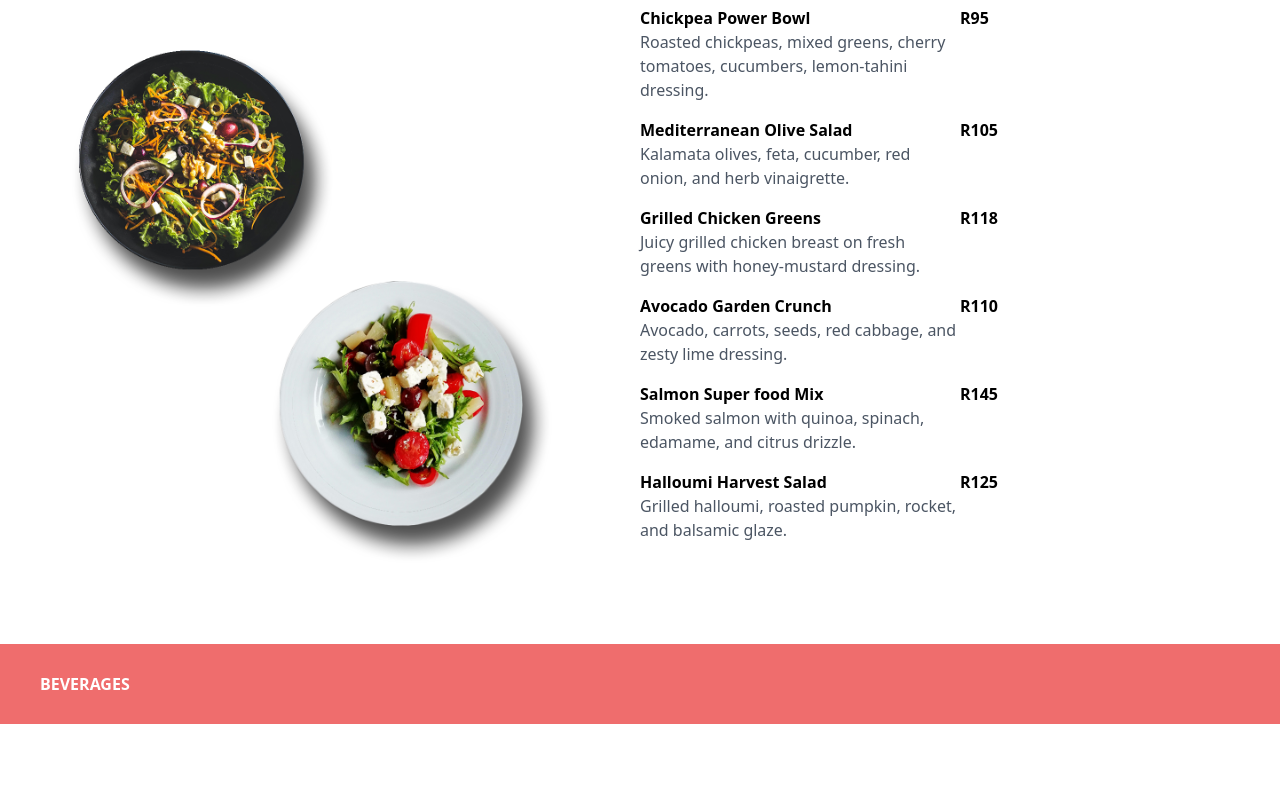
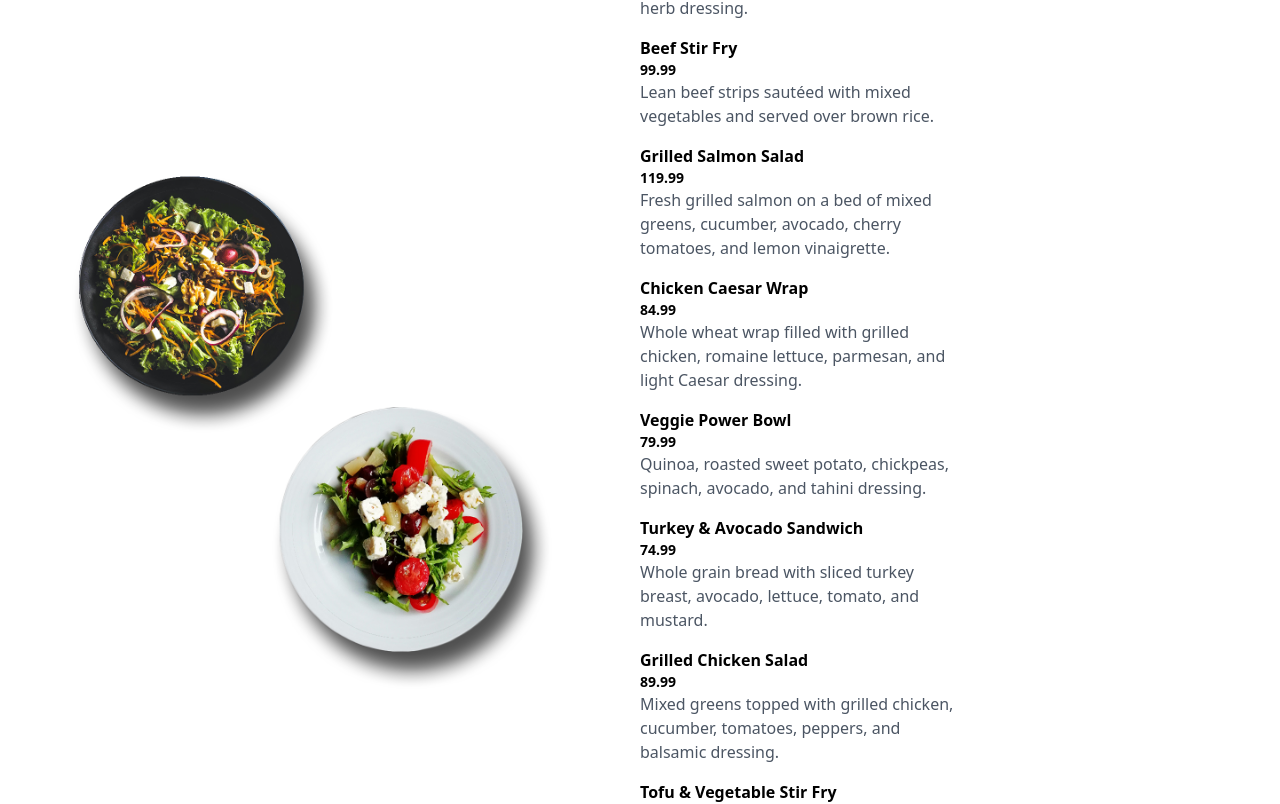
Before and after one commit to Bonolo98/healthy-eats, a Next.js app: page / in a window 1280 px wide. Shown: the part 956-1760 px from the top of the page. Built offline with nearby package versions, Linux system fonts and the light colour scheme.

Commit message:
update to menu page

```diff
--- a/app/menu/menu-text.tsx
+++ b/app/menu/menu-text.tsx
@@ -1,81 +1,79 @@
-interface MenuItem {
+import Menu from "./menu.json";
+
+interface Menu {
   id: number;
-  name: string;
+  title: string;
   price: string;
   description: string;
-  category: string;
 }
 
-const menuItems: MenuItem[] = [
-  {
-    id: 1,
-    name: "Chickpea Power Bowl",
-    price: "R95",
-    description:
-      "Roasted chickpeas, mixed greens, cherry tomatoes, cucumbers, lemon-tahini dressing.",
-    category: "MEALS",
-  },
-  {
-    id: 2,
-    name: "Mediterranean Olive Salad",
-    price: "R105",
-    description:
-      "Kalamata olives, feta, cucumber, red onion, and herb vinaigrette.",
-    category: "MEALS",
-  },
-  {
-    id: 3,
-    name: "Grilled Chicken Greens",
-    price: "R118",
-    description:
-      "Juicy grilled chicken breast on fresh greens with honey-mustard dressing.",
-    category: "MEALS",
-  },
-  {
-    id: 4,
-    name: "Avocado Garden Crunch",
-    price: "R110",
-    description:
-      "Avocado, carrots, seeds, red cabbage, and zesty lime dressing.",
-    category: "MEALS",
-  },
-  {
-    id: 5,
-    name: "Salmon Super food Mix",
-    price: "R145",
-    description:
-      "Smoked salmon with quinoa, spinach, edamame, and citrus drizzle.",
-    category: "MEALS",
-  },
-  {
-    id: 6,
-    name: "Halloumi Harvest Salad",
-    price: "R125",
-    description:
-      "Grilled halloumi, roasted pumpkin, rocket, and balsamic glaze.",
-    category: "MEALS",
-  },
-];
+// const menuItems: MenuItem[] = [
+//   {
+//     id: 1,
+//     name: "Chickpea Power Bowl",
+//     price: "R95",
+//     description:
+//       "Roasted chickpeas, mixed greens, cherry tomatoes, cucumbers, lemon-tahini dressing.",
+//     category: "MEALS",
+//   },
+//   {
+//     id: 2,
+//     name: "Mediterranean Olive Salad",
+//     price: "R105",
+//     description:
+//       "Kalamata olives, feta, cucumber, red onion, and herb vinaigrette.",
+//     category: "MEALS",
+//   },
+//   {
+//     id: 3,
+//     name: "Grilled Chicken Greens",
+//     price: "R118",
+//     description:
+//       "Juicy grilled chicken breast on fresh greens with honey-mustard dressing.",
+//     category: "MEALS",
+//   },
+//   {
+//     id: 4,
+//     name: "Avocado Garden Crunch",
+//     price: "R110",
+//     description:
+//       "Avocado, carrots, seeds, red cabbage, and zesty lime dressing.",
+//     category: "MEALS",
+//   },
+//   {
+//     id: 5,
+//     name: "Salmon Super food Mix",
+//     price: "R145",
+//     description:
+//       "Smoked salmon with quinoa, spinach, edamame, and citrus drizzle.",
+//     category: "MEALS",
+//   },
+//   {
+//     id: 6,
+//     name: "Halloumi Harvest Salad",
+//     price: "R125",
+//     description:
+//       "Grilled halloumi, roasted pumpkin, rocket, and balsamic glaze.",
+//     category: "MEALS",
+//   },
+// ];
 
 export function MealText() {
   return (
-    <div className="w-full max-w-2xl px-4 lg:px-0">
+    <div className="w-full max-w-2xl px-4 lg:px-0 grid grid-cols-6">
       <h1 className="font-bold my-4 text-2xl lg:text-xl text-center lg:text-left">
         MEALS
       </h1>
-      <div className="space-y-6 lg:space-y-4">
-        {menuItems.map((item) => (
-          <div
-            key={item.id}
-            className="grid grid-cols-1 lg:grid-cols-6 gap-2 lg:gap-0"
-          >
-            <p className="font-bold text-lg lg:text-base lg:col-span-3">
-              {item.name}
-            </p>
-            <p className="font-bold text-lg lg:text-base">{item.price}</p>
-            <p className="text-gray-600 lg:col-span-3 text-sm lg:text-base mt-1 lg:mt-0">
-              {item.description}
-            </p>
+      <div className="space-y-6 lg:space-y-4 col-start-1 col-span-3">
+        {Menu.menu.meals.map((item, i) => (
+          <div key={i} className="grid  gap-2 lg:gap-0">
+            <div className="">
+              <p className="font-bold text-md">{item.title}</p>
+              <p className="font-bold text-sm">{item.price}</p>
+              <p className="text-gray-600 text-sm lg:text-base mt-1 lg:mt-0">
+                {item.description}
+              </p>
+            </div>
           </div>
         ))}
       </div>
--- /dev/null
+++ b/app/menu/menu.json
@@ -0,0 +1,104 @@
+{
+    "menu": {
+        "meals": [
+            {
+                "id": 1,
+                "title": "Grilled Chicken & Brown Rice Bowl",
+                "description": "Grilled chicken breast served with brown rice, steamed broccoli, carrots, and a light herb dressing.",
+                "price": 89.99
+            },
+            {
+                "id": 2,
+                "title": "Beef Stir Fry",
+                "description": "Lean beef strips sautéed with mixed vegetables and served over brown rice.",
+                "price": 99.99
+            },
+            {
+                "id": 3,
+                "title": "Grilled Salmon Salad",
+                "description": "Fresh grilled salmon on a bed of mixed greens, cucumber, avocado, cherry tomatoes, and lemon vinaigrette.",
+                "price": 119.99
+            },
+            {
+                "id": 4,
+                "title": "Chicken Caesar Wrap",
+                "description": "Whole wheat wrap filled with grilled chicken, romaine lettuce, parmesan, and light Caesar dressing.",
+                "price": 84.99
+            },
+            {
+                "id": 5,
+                "title": "Veggie Power Bowl",
+                "description": "Quinoa, roasted sweet potato, chickpeas, spinach, avocado, and tahini dressing.",
+                "price": 79.99
+            },
+            {
+                "id": 6,
+                "title": "Turkey & Avocado Sandwich",
+                "description": "Whole grain bread with sliced turkey breast, avocado, lettuce, tomato, and mustard.",
+                "price": 74.99
+            },
+            {
+                "id": 7,
+                "title": "Grilled Chicken Salad",
+                "description": "Mixed greens topped with grilled chicken, cucumber, tomatoes, peppers, and balsamic dressing.",
+                "price": 89.99
+            },
+            {
+                "id": 8,
+                "title": "Tofu & Vegetable Stir Fry",
+                "description": "Marinated tofu with fresh vegetables in a light soy-ginger sauce served with brown rice.",
+                "price": 84.99
+            }
+        ],
+        "drinks": [
+            {
+                "id": 9,
+                "title": "Green Detox Juice",
+                "description": "Spinach, cucumber, green apple, celery, and lemon.",
+                "price": 39.99
+            },
+            {
+                "id": 10,
+                "title": "Berry Smoothie",
+                "description": "Strawberries, blueberries, banana, Greek yogurt, and almond milk.",
+                "price": 49.99
+            },
+            {
+                "id": 11,
+                "title": "Mango Protein Shake",
+                "description": "Fresh mango blended with protein powder, low-fat milk, and oats.",
+                "price": 54.99
+            },
+            {
+                "id": 12,
+                "title": "Fresh Orange Juice",
+                "description": "100% freshly squeezed oranges with no added sugar.",
+                "price": 34.99
+            },
+            {
+                "id": 13,
+                "title": "Iced Lemon Tea",
+                "description": "Refreshing black tea infused with lemon and lightly sweetened.",
+                "price": 29.99
+            },
+            {
+                "id": 14,
+                "title": "Coconut Water",
+                "description": "Naturally refreshing coconut water rich in electrolytes.",
+                "price": 27.99
+            },
+            {
+                "id": 15,
+                "title": "Strawberry Banana Smoothie",
+                "description": "A creamy blend of strawberries, bananas, yogurt, and honey.",
+                "price": 44.99
+            },
+            {
+                "id": 16,
+                "title": "Infused Water",
+                "description": "Filtered water infused with lemon, mint, cucumber, and seasonal fruit.",
+                "price": 19.99
+            }
+        ]
+    }
+}
```
Also changed, not shown: 1 other file (tests, documents, lock files or other folders).
